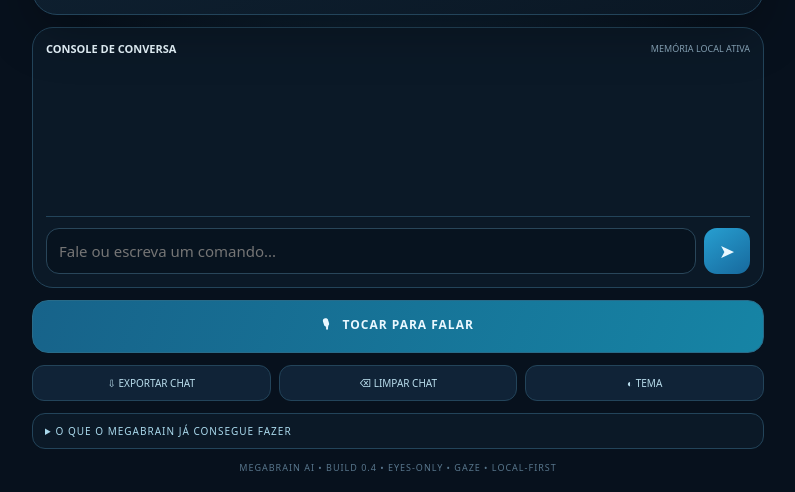
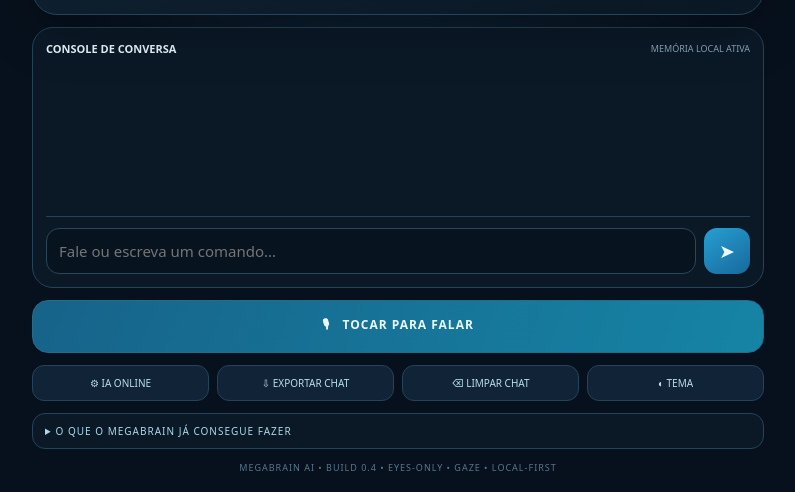
Before and after one commit to LUIKI457/Megabrain-Ai, a plain HTML site: page index.html in a window 1280 px wide. Shown: the part 438-930 px from the top of the page, without its empty margins (242-1037 px from the left). Drawn offline with Linux system fonts and the light colour scheme.

Commit message:
Add optional AI endpoint control

```diff
--- a/index.html
+++ b/index.html
@@ -36,7 +36,7 @@ body.light{color-scheme:light;--bg:#eaf4fa;--panel:#fff;--panel2:#e5f1f8;--line:
 <section class="hero"><div class="eyebrow">NÚCLEO DO SISTEMA</div><div class="eyes-wrap"><div class="eyes-only" id="robot" aria-label="Dois olhos animados do MegaBrain"><i class="eye"></i><i class="eye"></i></div></div><div class="bot-name">MEGABRAIN <span>AI</span></div><div class="mood" id="mood">Núcleo local pronto.</div><div class="quick"><button data-prompt="Que horas são?"><b>◷</b>HORÁRIO</button><button data-prompt="Mostrar minhas notas"><b>▤</b>MEMÓRIA</button><button data-prompt="Quais comandos você conhece?"><b>✦</b>AJUDA</button></div></section>
 <section class="chat"><div class="chat-head"><strong>CONSOLE DE CONVERSA</strong><small id="memory-status">MEMÓRIA LOCAL ATIVA</small></div><div class="messages" id="messages" aria-live="polite"></div><form class="composer" id="form"><input id="input" autocomplete="off" placeholder="Fale ou escreva um comando..." aria-label="Mensagem"><button class="send" aria-label="Enviar">➤</button></form></section>
 <button class="mic" id="mic">🎙 &nbsp; TOCAR PARA FALAR</button>
-<div class="tools"><button id="export">⇩ EXPORTAR CHAT</button><button id="clear">⌫ LIMPAR CHAT</button><button id="theme">◐ TEMA</button></div>
+<div class="tools"><button id="ai-config">⚙ IA ONLINE</button><button id="export">⇩ EXPORTAR CHAT</button><button id="clear">⌫ LIMPAR CHAT</button><button id="theme">◐ TEMA</button></div>
 <details class="help"><summary>O QUE O MEGABRAIN JÁ CONSEGUE FAZER</summary><p><b>Voz:</b> ouvir comandos e responder falando (se o navegador permitir).<br><b>Memória:</b> guardar notas e histórico neste aparelho.<br><b>Comandos:</b> hora, data, bateria, tema, tela cheia, pesquisar na web, abrir sites, calculadora simples, notas e leitura da conversa.<br><b>Limite honesto:</b> ainda não há um modelo de linguagem conectado. Sem API, ele executa comandos locais e não finge ser um chatbot generativo.</p></details>
 <div class="foot">MEGABRAIN AI • BUILD 0.4 • EYES-ONLY • GAZE • LOCAL-FIRST</div>
 </main><script src="./app.js" defer></script></body></html>
```
